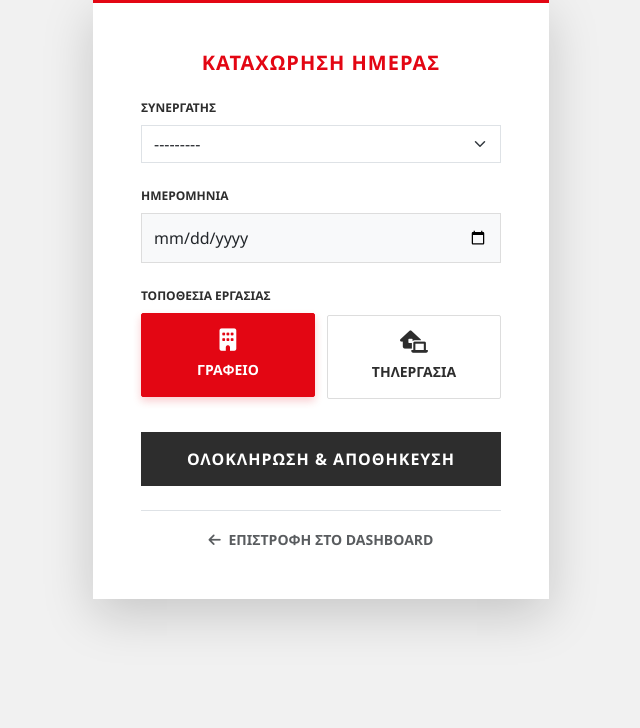
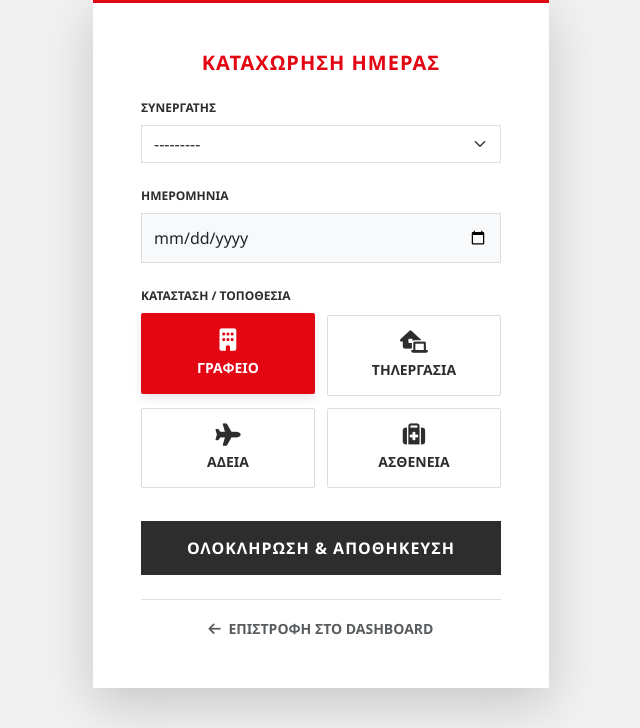
Before and after one commit to drakokatara/PythonProject, a Django app: template employees/templates/employees/log_attendance.html in a window 1280 px wide. Shown: the part 103-831 px from the top of the page, without its empty margins (319-959 px from the left). Before the commit the page ends 733 px from the top, so only its background shows below. Run offline with Django 5.2, Linux system fonts and the light colour scheme; data comes from the database, SQL or seed files in the repository; both versions use the stored data as it was after the commit; the template is opened without the code that fills it: values that come from a table or form of the project are taken from there, most other values are stand-ins (such as "Sample title", 1, 10 or a date in 2020); some libraries are stand-ins or nearby versions.

Commit message:
προβολη ασθενιον και αδιας

```diff
--- a/employees/models.py
+++ b/employees/models.py
@@ -12,7 +12,9 @@ class Employee(models.Model):
 
     def get_monthly_report(self):
         """
-        Υπολογίζει τα στατιστικά του μήνα λαμβάνοντας υπόψη τις ελληνικές αργίες.
+        Υπολογίζει τα στατιστικά του μήνα λαμβάνοντας υπόψη:
+        1. Ελληνικές αργίες
+        2. Άδειες και Ασθένειες (που μειώνουν το debt)
         """
         today = date.today()
         first_day = today.replace(day=1)
@@ -20,7 +22,7 @@ class Employee(models.Model):
         # Ορίζουμε τις ελληνικές αργίες για το τρέχον έτος
         gr_holidays = holidays.Greece(years=today.year)
 
-        # Φέρνουμε όλες τις παρουσίες του τρέχοντος μήνα
+        # Φέρνουμε όλες τις καταχωρήσεις του τρέχοντος μήνα
         attendances = self.attendance_set.filter(
             date__month=today.month,
             date__year=today.year
@@ -28,48 +30,51 @@ class Employee(models.Model):
 
         office_days = attendances.filter(work_type='OFFICE').count()
         remote_days = attendances.filter(work_type='REMOTE').count()
-        total_days = office_days + remote_days
+        # Μετράμε πόσες μέρες ήταν άδεια ή ασθένεια
+        leave_days = attendances.filter(work_type__in=['LEAVE', 'SICK']).count()
 
-        # Υπολογισμός εβδομάδων και αργιών που έπεσαν σε εργάσιμη μέρα
+        total_days = office_days + remote_days + leave_days
+
+        # Υπολογισμός εβδομάδων και αργιών που έπεσαν σε εργάσιμη μέρα (Δευ-Παρ)
         weeks_passed = 0
         holidays_on_weekdays = 0
         current_day = first_day
 
         while current_day <= today:
-            # Αν είναι Δευτέρα, μετράμε μια εβδομάδα
             if current_day.weekday() == 0:  # 0 = Δευτέρα
                 weeks_passed += 1
 
-            # Έλεγχος αν η ημέρα είναι επίσημη αργία ΚΑΙ είναι καθημερινή (Δευ-Παρ)
             if current_day in gr_holidays and current_day.weekday() < 5:
                 holidays_on_weekdays += 1
 
             current_day += timedelta(days=1)
 
-        # Αν ο μήνας δεν ξεκίνησε Δευτέρα, προσθέτουμε την πρώτη "σπασμένη" εβδομάδα
         if first_day.weekday() != 0:
             weeks_passed += 1
 
-        # ΝΕΟΣ ΚΑΝΟΝΑΣ: Στόχος 2 παρουσίες/εβδομάδα ΜΕΙΟΝ τις αργίες που μεσολάβησαν
+        # Στόχος: 2 παρουσίες/εβδομάδα ΜΕΙΟΝ τις αργίες
         required_office_so_far = (weeks_passed * 2) - holidays_on_weekdays
 
-        # Κόφτες ασφαλείας: ο στόχος δεν μπορεί να υπερβαίνει τις 8 μέρες ούτε να είναι αρνητικός
+        # Κόφτες ασφαλείας
         if required_office_so_far > 8:
             required_office_so_far = 8
         if required_office_so_far < 0:
             required_office_so_far = 0
 
-        # Υπολογισμός χρέους (debt)
-        debt = required_office_so_far - office_days
+        # Η ΝΕΑ ΛΟΓΙΚΗ:
+        # Το χρέος (debt) μειώνεται από τις ημέρες γραφείου ΚΑΙ τις ημέρες αδείας/ασθένειας.
+        # Αν κάποιος πήρε άδεια, θεωρείται "καλυμμένος" για εκείνη τη μέρα.
+        debt = required_office_so_far - (office_days + leave_days)
         if debt < 0:
             debt = 0
 
-        # Status OK αν έχει πιάσει τον προσαρμοσμένο στόχο
-        is_ok = (office_days >= required_office_so_far)
+        # Status OK αν το άθροισμα (Γραφείο + Άδειες) καλύπτει τον στόχο
+        is_ok = ((office_days + leave_days) >= required_office_so_far)
 
         return {
             'office_days': office_days,
             'remote_days': remote_days,
+            'leave_days': leave_days,
             'total_days': total_days,
             'weeks_passed': weeks_passed,
             'holidays_count': holidays_on_weekdays,
@@ -83,6 +88,8 @@ class Attendance(models.Model):
     WORK_TYPE_CHOICES = [
         ('OFFICE', 'Στο Γραφείο'),
         ('REMOTE', 'Τηλεργασία'),
+        ('LEAVE', 'Άδεια'),
+        ('SICK', 'Ασθένεια'),
     ]
 
     employee = models.ForeignKey(Employee, on_delete=models.CASCADE)
@@ -95,7 +102,6 @@ class Attendance(models.Model):
     )
 
     class Meta:
-        # Ένας υπάλληλος δεν μπορεί να έχει δύο καταχωρήσεις την ίδια μέρα
         unique_together = ('employee', 'date')
         ordering = ['-date']
 
--- a/employees/templates/employees/log_attendance.html
+++ b/employees/templates/employees/log_attendance.html
@@ -37,7 +37,7 @@
             letter-spacing: 1px;
         }
 
-        /* PCS Style Work Options */
+        /* PCS Style Work Options Grid */
         .work-type-group {
             display: grid;
             grid-template-columns: 1fr 1fr;
@@ -54,19 +54,28 @@
             transition: all 0.2s;
             background: var(--pcs-white);
             color: var(--pcs-dark);
+            display: flex;
+            flex-direction: column;
+            align-items: center;
+            justify-content: center;
         }
 
-        .work-option i { font-size: 1.4rem; display: block; margin-bottom: 5px; }
+        .work-option i { font-size: 1.4rem; margin-bottom: 5px; }
 
+        /* Active States for different types */
         .work-option.active {
-            border-color: var(--pcs-red);
-            background-color: var(--pcs-red);
             color: white;
             transform: translateY(-2px);
-            box-shadow: 0 4px 8px rgba(227, 6, 19, 0.2);
+            box-shadow: 0 4px 8px rgba(0,0,0,0.1);
+            border-color: transparent;
         }
 
-        /* Hide Default Django Select */
+        /* Colors per type when active */
+        .work-option.active#opt-office { background-color: var(--pcs-red); }
+        .work-option.active#opt-remote { background-color: #0ea5e9; } /* Blue */
+        .work-option.active#opt-leave  { background-color: #10b981; } /* Green */
+        .work-option.active#opt-sick   { background-color: #f59e0b; } /* Orange */
+
         #id_work_type { display: none; }
 
         .form-label { font-weight: 700; font-size: 0.75rem; color: var(--pcs-dark); margin-bottom: 8px; display: block; }
@@ -98,14 +107,9 @@
             letter-spacing: 1px;
         }
 
-        .btn-submit:hover:not(:disabled) {
-            background: var(--pcs-red);
-        }
+        .btn-submit:hover:not(:disabled) { background: var(--pcs-red); }
 
-        .btn-submit:disabled {
-            background: #ccc;
-            cursor: not-allowed;
-        }
+        .btn-submit:disabled { background: #ccc; cursor: not-allowed; }
 
         .alert-warning {
             border-radius: 0;
@@ -114,7 +118,6 @@
             font-weight: 600;
             font-size: 0.85rem;
             background-color: #fff3cd;
-            color: #856404;
         }
     </style>
 </head>
@@ -140,12 +143,11 @@
                 <div class="mb-4">
                     <label class="form-label">ΗΜΕΡΟΜΗΝΙΑ</label>
                     {{ form.date }}
-                    <div id="date-warning" class="alert alert-warning mt-2 py-2" style="display:none;">
-                    </div>
+                    <div id="date-warning" class="alert alert-warning mt-2 py-2" style="display:none;"></div>
                 </div>
 
                 <div class="mb-2">
-                    <label class="form-label">ΤΟΠΟΘΕΣΙΑ ΕΡΓΑΣΙΑΣ</label>
+                    <label class="form-label">ΚΑΤΑΣΤΑΣΗ / ΤΟΠΟΘΕΣΙΑ</label>
                     {{ form.work_type }}
 
                     <div class="work-type-group">
@@ -156,6 +158,14 @@
                         <div class="work-option" id="opt-remote" onclick="selectWork('REMOTE')">
                             <i class="fas fa-laptop-house"></i>
                             <span class="small fw-bold">ΤΗΛΕΡΓΑΣΙΑ</span>
+                        </div>
+                        <div class="work-option" id="opt-leave" onclick="selectWork('LEAVE')">
+                            <i class="fas fa-plane"></i>
+                            <span class="small fw-bold">ΑΔΕΙΑ</span>
+                        </div>
+                        <div class="work-option" id="opt-sick" onclick="selectWork('SICK')">
+                            <i class="fas fa-medkit"></i>
+                            <span class="small fw-bold">ΑΣΘΕΝΕΙΑ</span>
                         </div>
                     </div>
                 </div>
@@ -175,36 +185,29 @@
 </div>
 
 <script>
-    // Λήψη λίστας αργιών από το Django Template Context
     const greekHolidays = {{ holidays_js|safe }};
-
     const realSelect = document.getElementById('id_work_type');
-    const optOffice = document.getElementById('opt-office');
-    const optRemote = document.getElementById('opt-remote');
     const dateInput = document.querySelector('input[type="date"]');
     const submitBtn = document.getElementById('submit-btn');
     const warning = document.getElementById('date-warning');
 
-    // Λειτουργία για την εναλλαγή των κουμπιών εργασίας
     function selectWork(val) {
         realSelect.value = val;
-        if (val === 'OFFICE') {
-            optOffice.classList.add('active');
-            optRemote.classList.remove('active');
-        } else {
-            optRemote.classList.add('active');
-            optOffice.classList.remove('active');
-        }
+
+        // Αφαίρεση active από όλα
+        document.querySelectorAll('.work-option').forEach(opt => opt.classList.remove('active'));
+
+        // Προσθήκη active στο σωστό
+        const activeOpt = document.getElementById(`opt-${val.toLowerCase()}`);
+        if (activeOpt) activeOpt.classList.add('active');
     }
 
-    // Έλεγχος Ημερομηνίας: Αποκλεισμός Σαββατοκύριακων και Αργιών
     dateInput.addEventListener('change', function() {
-        const selectedDate = this.value; // Format: YYYY-MM-DD
+        const selectedDate = this.value;
         if (!selectedDate) return;
 
-        // Διόρθωση για timezone offset κατά τη δημιουργία Date αντικειμένου
         const d = new Date(selectedDate);
-        const day = d.getDay(); // 0=Κυριακή, 6=Σάββατο
+        const day = d.getDay();
 
         const isWeekend = (day === 0 || day === 6);
         const isHoliday = greekHolidays.includes(selectedDate);
@@ -212,9 +215,9 @@
         if (isWeekend || isHoliday) {
             warning.style.display = 'block';
             if (isHoliday) {
-                warning.innerHTML = '<i class="fas fa-umbrella-beach me-2"></i>Επίσημη Αργία PCS: Μη εργάσιμη ημέρα';
+                warning.innerHTML = '<i class="fas fa-umbrella-beach me-2"></i>Επίσημη Αργία: Μη εργάσιμη';
             } else {
-                warning.innerHTML = '<i class="fas fa-exclamation-triangle me-2"></i>Σαββατοκύριακο: Μη εργάσιμη ημέρα';
+                warning.innerHTML = '<i class="fas fa-exclamation-triangle me-2"></i>Σαββατοκύριακο: Μη εργάσιμη';
             }
             submitBtn.disabled = true;
         } else {
@@ -223,13 +226,9 @@
         }
     });
 
-    // Αρχικοποίηση στην επιλογή "Γραφείο"
     window.onload = function() {
         selectWork('OFFICE');
-
-        // Προσθήκη CSS κλάσεων Bootstrap στα Django forms αν λείπουν
-        const selects = document.querySelectorAll('select');
-        selects.forEach(s => s.classList.add('form-select'));
+        document.querySelectorAll('select').forEach(s => s.classList.add('form-select'));
     };
 </script>
 
```
Also changed, not shown: employees/views.py (+28 -15 lines), db.sqlite3.
